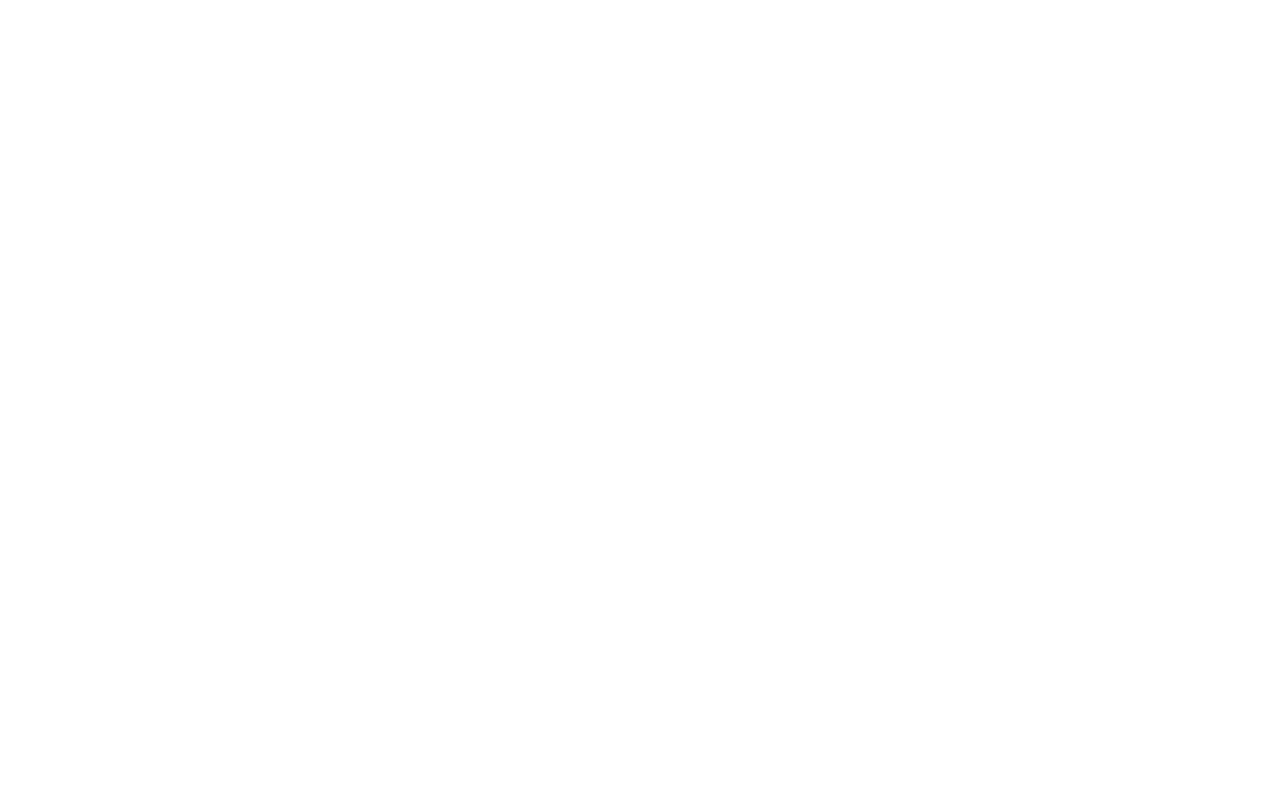
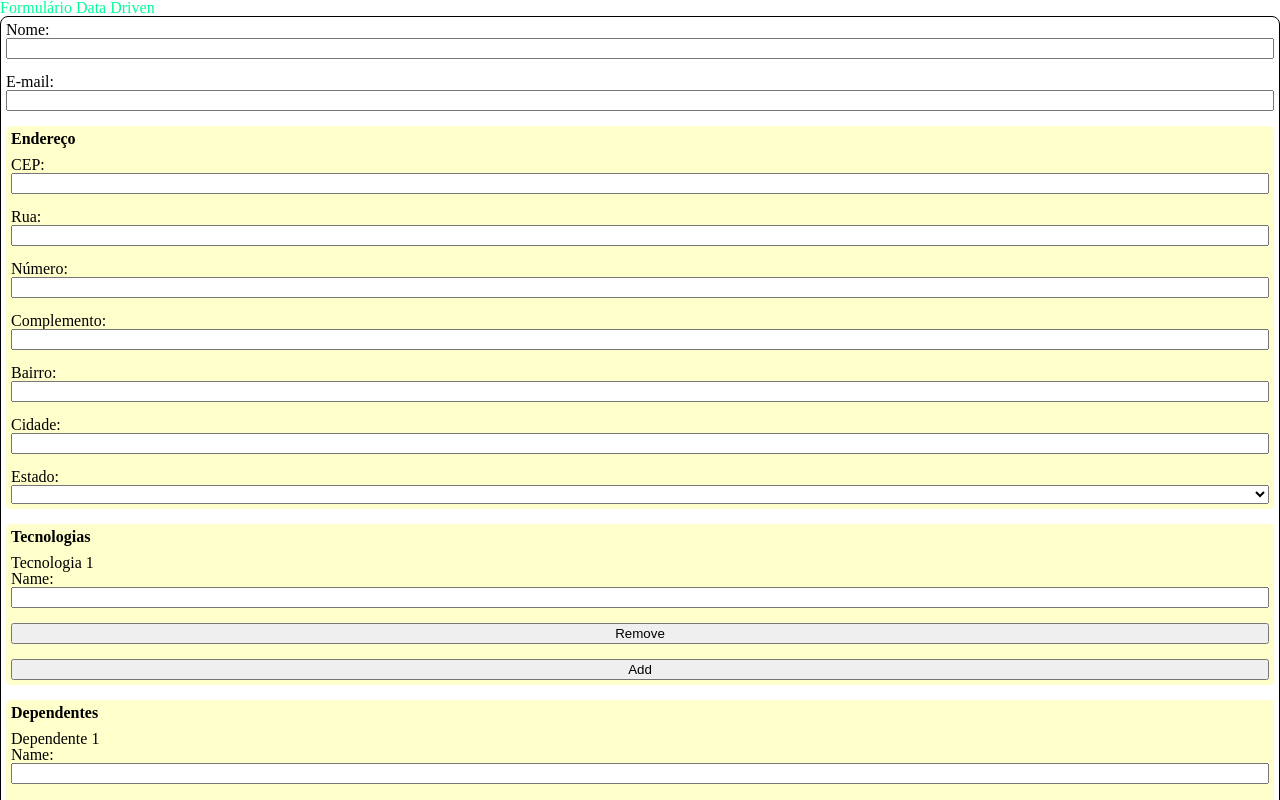
Before and after one commit to ricasousa/angular-app-architecture, an Angular app: page /test-form in a window 1280 px wide. Before the commit this address led to /. Shown: the top 800 px of the page. Built offline with nearby package versions, Linux system fonts and the light colour scheme.

Commit message:
checkpoint

```diff
--- a/src/app/app.module.ts
+++ b/src/app/app.module.ts
@@ -10,6 +10,7 @@
 import { LoginComponent } from './pages/login/login.component';
 import { RegisterComponent } from './pages/register/register.component';
 import { SharedModule } from '@shared/shared.module';
+import { TestFormComponent } from './pages/test-form/test-form.component';
 
 @NgModule({
   declarations: [
@@ -17,7 +18,8 @@
     StartPageComponent,
     HeaderComponent,
     LoginComponent,
-    RegisterComponent
+    RegisterComponent,
+    TestFormComponent
   ],
   imports: [BrowserModule, AppRoutingModule, CoreModule, SharedModule],
   providers: [],
--- a/src/app/pages/register/register.component.ts
+++ b/src/app/pages/register/register.component.ts
@@ -90,4 +90,6 @@
   handleRemoveAlias(indexToRemove: number) {
     this.a.removeAt(indexToRemove);
   }
+
+
 }
--- /dev/null
+++ b/src/app/pages/test-form/test-form.component.html
@@ -0,0 +1,123 @@
+<h1>Formulário Data Driven</h1>
+
+<form [formGroup]="myForm" (ngSubmit)="submitHandler()">
+  <div>
+    <label for="">Nome: </label>
+    <input type="text" formControlName="name" />
+  </div>
+
+  <div>
+    <label for="">E-mail:</label>
+    <input type="text" formControlName="email" />
+  </div>
+
+  <div class="block" formGroupName="address">
+    <h6>Endereço</h6>
+    <div>
+      <label for="">CEP:</label>
+      <input
+        type="text"
+        formControlName="zipcode"
+        (blur)="findZipCode($event)"
+      />
+    </div>
+
+    <div>
+      <label for="">Rua:</label>
+      <input type="text" formControlName="street" />
+    </div>
+
+    <div>
+      <label for="">Número:</label>
+      <input type="text" formControlName="number" />
+    </div>
+
+    <div>
+      <label for="">Complemento:</label>
+      <input type="text" formControlName="complement" />
+    </div>
+
+    <div>
+      <label for="">Bairro:</label>
+      <input type="text" formControlName="neighborhood" />
+    </div>
+
+    <div>
+      <label for="">Cidade:</label>
+      <input type="text" formControlName="city" />
+    </div>
+
+    <div>
+      <label for="">Estado:</label>
+      <select formControlName="state" id="">
+        <option value="SP">São Paulo</option>
+        <option value="RJ">Rio de Janeiro</option>
+      </select>
+    </div>
+  </div>
+
+  <!-- <div>
+    <label for="">Tecnologias:</label>
+    <select multiple formControlName="techs" id="">
+      <option *ngFor="let tech of mockTechs" [value]="tech.tech">
+        {{ tech.tech }}
+      </option>
+    </select>
+  </div> -->
+  <div class="block" formArrayName="techs">
+    <h6>Tecnologias</h6>
+
+    <div *ngFor="let tech of myForm.get('techs').controls; let i = index">
+      <div [formGroupName]="i">
+        <h5>Tecnologia {{ i + 1 }}</h5>
+
+        <div>
+          <label for="">Name:</label>
+          <input type="text" formControlName="name" />
+        </div>
+      </div>
+      <button type="button" (click)="removeTech(i)">Remove</button>
+    </div>
+
+    <button type="button" (click)="addTech()">Add</button>
+
+  </div>
+
+  <div class="block" formArrayName="parents">
+    <h6>Dependentes</h6>
+
+    <div *ngFor="let parent of myForm.controls.parents.controls; let i = index">
+      <div [formGroupName]="i">
+        <h5>Dependente {{ i + 1 }}</h5>
+
+        <div>
+          <label for="">Name:</label>
+          <input type="text" formControlName="name" />
+        </div>
+
+        <div>
+          <label for="">age:</label>
+          <input type="text" formControlName="age" />
+        </div>
+      </div>
+    </div>
+
+    <button type="button" (click)="addParent()">Add</button>
+    <button type="button" (click)="removeParent(i)">Remove</button>
+  </div>
+
+  <button [disabled]="myForm.invalid">Enviar</button>
+</form>
+
+<p>
+  Form Válido:
+  <span>
+    {{ myForm.valid }}
+  </span>
+</p>
+
+<div>
+  <pre>
+    {{ myForm.value | json }}
+  </pre>
+</div>
--- /dev/null
+++ b/src/app/pages/test-form/test-form.component.scss
@@ -0,0 +1,31 @@
+form {
+  padding: 5px;
+  border: solid 1px #000;
+  border-radius: 8px;
+  margin-bottom: 10px;
+  box-sizing: border-box;
+
+   div {
+    display: flex;
+    flex-direction: column;
+
+    &.block {
+      background-color: #ffffcc;
+      padding: 5px;
+      border-radius: 5px;
+
+      > h6 {
+        margin-bottom: 10px;
+        font-weight: 700;
+      }
+    }
+
+    + div {
+      margin-top: 15px;
+    }
+  }
+
+  button {
+    margin-top: 15px;
+  }
+}
--- /dev/null
+++ b/src/app/pages/test-form/test-form.component.ts
@@ -0,0 +1,159 @@
+import { HttpClient } from '@angular/common/http';
+import { Component, OnInit } from '@angular/core';
+import { FormArray, FormBuilder, FormGroup, Validators } from '@angular/forms';
+
+@Component({
+  selector: 'test-form',
+  templateUrl: './test-form.component.html',
+  styleUrls: ['./test-form.component.scss']
+})
+export class TestFormComponent implements OnInit {
+  myForm: FormGroup = {} as FormGroup;
+  mockCargos = [
+    {
+      name: 'Dev',
+      level: 'Junior',
+      desc: 'Dev Jr'
+    },
+    {
+      name: 'Dev',
+      level: 'Pleno',
+      desc: 'Dev Pl'
+    },
+    {
+      name: 'Dev',
+      level: 'Senior',
+      desc: 'Dev Sr'
+    }
+  ];
+
+  mockTechs = [
+    {
+      tech: 'javascript'
+    },
+    {
+      tech: 'React JS'
+    },
+    {
+      tech: 'NodeJS'
+    }
+  ];
+
+  constructor(private formBuilder: FormBuilder, private http: HttpClient) {}
+
+  ngOnInit(): void {
+    this.myForm = this.formBuilder.group({
+      name: ['', [Validators.required, Validators.minLength(3)]],
+      email: ['', [Validators.required, Validators.email]],
+
+      address: this.formBuilder.group({
+        zipcode: ['', [Validators.required, Validators.maxLength(8)]],
+        street: ['', Validators.required],
+        number: ['', Validators.required],
+        complement: [''],
+        neighborhood: ['', Validators.required],
+        city: ['', Validators.required],
+        state: ['', Validators.required]
+      }),
+
+      techs: this.formBuilder.array([
+        this.formBuilder.group({
+          name: ['']
+        })
+      ]),
+
+      parents: this.formBuilder.array([
+        this.formBuilder.group({
+          name: ['', Validators.required],
+          age: ['', Validators.required]
+        })
+      ])
+    });
+  }
+
+  findZipCode(event: Event) {
+    const cep = this.myForm.get('address.zipcode')?.value.replace(/\D/g, '');
+
+    this.myForm.patchValue({
+      address: {
+        zipcode: null,
+        street: null,
+        number: null,
+        complement: null,
+        neighborhood: null,
+        city: null,
+        state: null
+      }
+    });
+
+    const response = {
+      cep: '18133445',
+      logradouro: 'Avenida Três de Maio',
+      complemento: 'de 560/561 ao fim',
+      bairro: 'Jardim Maria Trindade',
+      localidade: 'São Roque',
+      uf: 'SP',
+      ibge: '3550605',
+      gia: '6531',
+      ddd: '11',
+      siafi: '7113'
+    };
+
+    // https://httpbin.org/
+    // this.http.get(`//viacep.com.br/ws/${cep}/json/`).subscribe(response => {
+    //   console.log(response);
+    // });
+
+    this.myForm.patchValue({
+      address: {
+        zipcode: response.cep,
+        street: response.logradouro,
+        number: null,
+        complement: null,
+        neighborhood: response.bairro,
+        city: response.localidade,
+        state: response.uf
+      }
+    });
+  }
+
+  submitHandler() {
+    const { value } = this.myForm;
+
+    console.log(value);
+
+    setTimeout(() => {
+      this.myForm.reset();
+    }, 100);
+  }
+
+  addParent() {
+    const parents = this.myForm.get('parents') as FormArray;
+    parents.push(
+      this.formBuilder.group({
+        name: ['', Validators.required],
+        age: ['', Validators.required]
+      })
+    );
+  }
+
+  removeParent(indexToRemove: number) {
+    const parents = this.myForm.get('parents') as FormArray;
+    parents.removeAt(indexToRemove);
+  }
+
+  addTech() {
+    const parents = this.myForm.get('techs') as FormArray;
+    parents.push(
+      this.formBuilder.group({
+        name: ['', Validators.required]
+      })
+    );
+  }
+
+  removeTech(indexToRemove: number) {
+    console.log('removeTech', indexToRemove);
+    const parents = this.myForm.get('techs') as FormArray;
+    parents.removeAt(indexToRemove);
+  }
+}
```
Also changed, not shown: src/app/app.routing.ts (+6 -1 lines).
